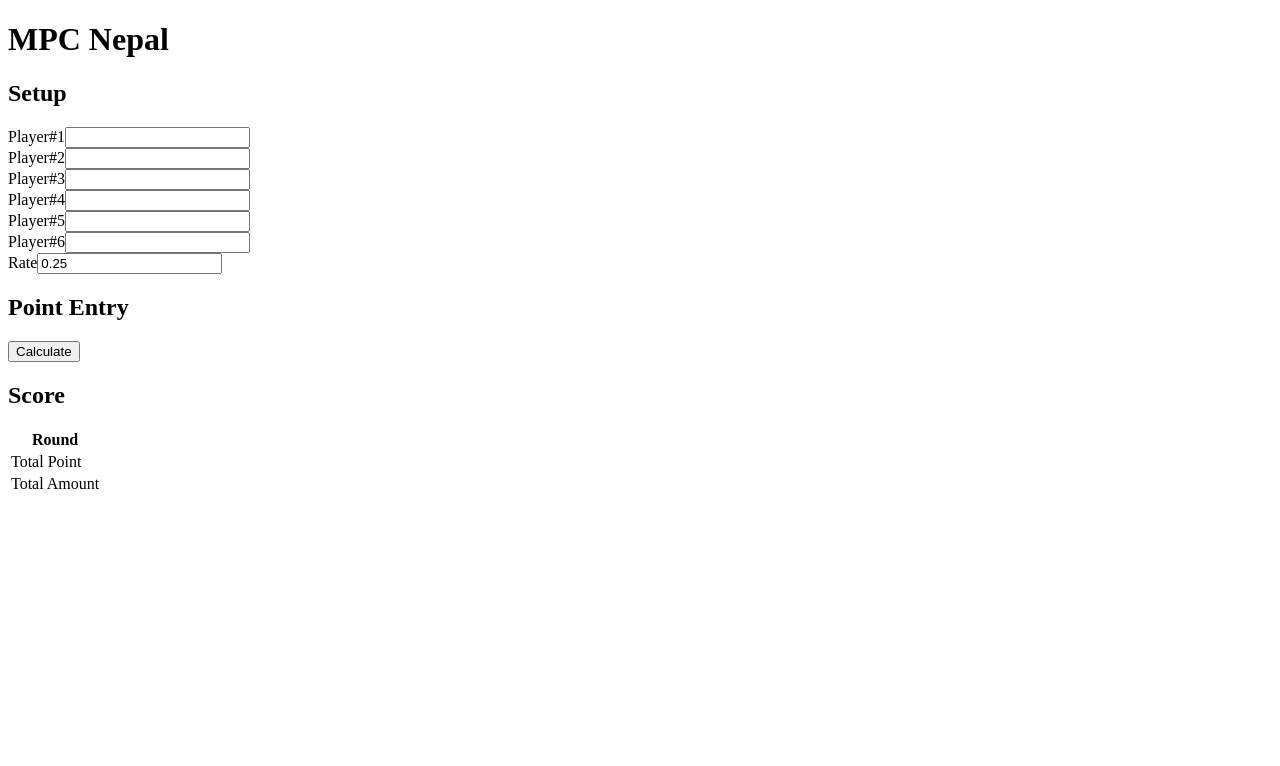
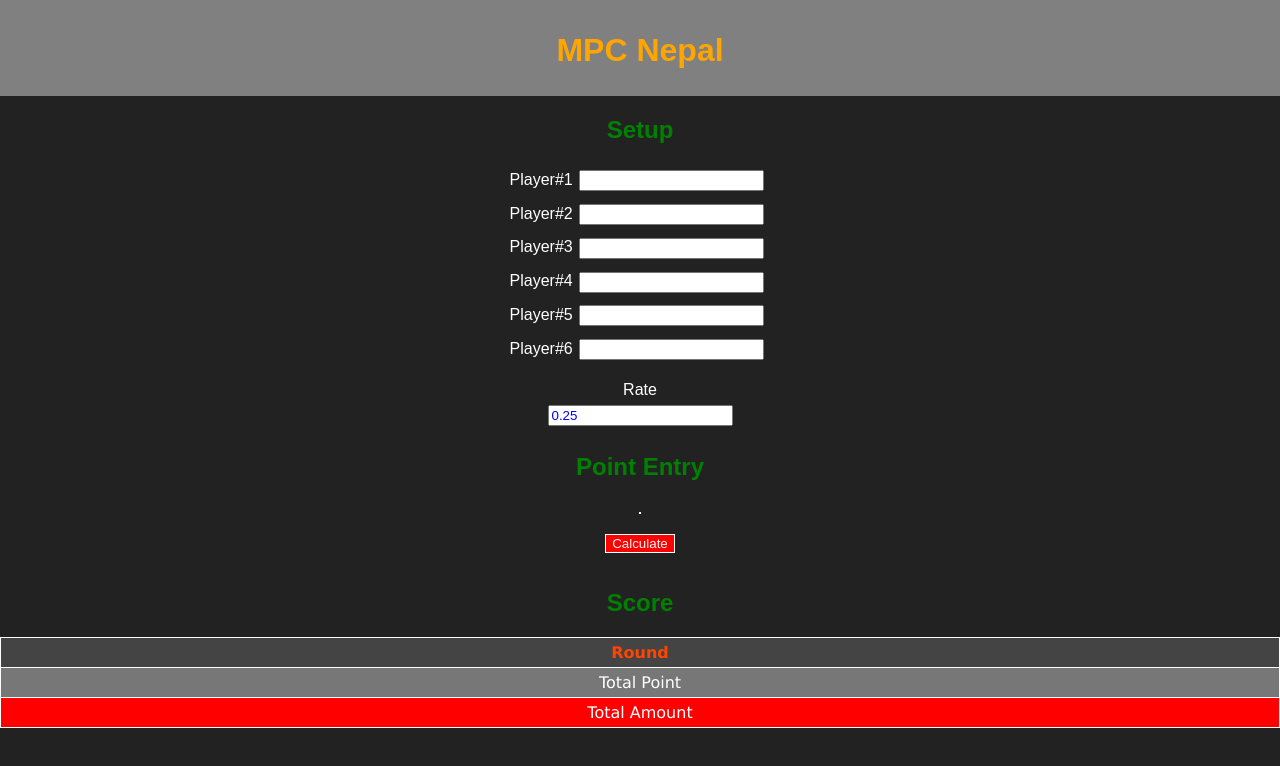
Before and after one commit to dangol-apps/mpc-nepal, a React (Create React App) app: page / in a window 1280 px wide. Shown: the top 766 px of the page. Built offline with nearby package versions, Linux system fonts and the light colour scheme.

Commit message:
basic css

```diff
--- /dev/null
+++ b/src/App.css
@@ -0,0 +1,85 @@
+body {
+    background-color: #222;
+    color: white;
+    font-family: Arial, Helvetica, sans-serif;
+    text-align: center;
+    margin: 0rem;
+}
+
+h1 {
+    color: orange;
+}
+
+h1.title {
+    background-color: gray;
+    margin: 0rem;
+    height: 2rem;
+    padding: 2rem;
+}
+
+.player-setup {
+    display: flex;
+    flex-direction: column;
+    margin: 0.9rem;
+
+}
+
+.rate-setup {
+    display: flex;
+    flex-direction: column;
+    margin: 0.9rem;
+    align-items: center;
+}
+
+.point-entry-main {
+    display: inline-flex;
+    flex-wrap: wrap;
+    flex-direction: row;
+    justify-content: center;
+    border: 1px solid white;
+    background-color: #3a3a3a;
+}
+
+h2 {
+    color: green;
+}
+
+input {
+    color: blue;
+    margin: 0.4rem;
+}
+
+button {
+    color: whitesmoke;
+    background-color: red;
+    border: 1px solid white;
+    margin: 1rem;
+}
+
+table,
+th,
+td {
+    color: yellow;
+    border: 0.5px solid white;
+    border-collapse: collapse;
+    margin: 0rem;
+    width: 100%;
+    padding: 5px;
+    font-family: Verdana, Geneva, Tahoma, sans-serif;
+}
+
+th {
+    color: orangered;
+    background-color: #444;
+}
+
+td.total-point-row {
+    background-color: #777;
+    color: white;
+}
+
+td.total-amount-row {
+    color: white;
+    background-color: red;
+
+}
--- a/src/App.tsx
+++ b/src/App.tsx
@@ -5,6 +5,7 @@ import Header from "./components/Header";
 import Setup from "./components/Setup";
 import Calculator from "./components/Calculator";
 import Result from "./components/Result";
+import './App.css'
 
 const App = () => {
   const { initialPlayers, initialRate, initialTotalPoints, initialRound, initialScores } = seedData();
--- a/src/components/Calculator.tsx
+++ b/src/components/Calculator.tsx
@@ -155,22 +155,26 @@ const Calculator = ({ players, scores, setScores, setTotalPoints, initialRound,
 
     return (<>
         <h2>Point Entry</h2>
+        <div className="point-entry-main">
             {
                 players.map(player => (
                     <div key={player.playerId}>
-                    <div>{player.name}</div>
+                        <h3>{player.name}</h3>
                         Maal
                         <input
                             key={player.playerId}
                             value={round.roundDetails.find(score => score.playerId === player.playerId)?.maal ?? 0}
                             onChange={(e) => handlePointInputChange(player.playerId, e)}
                         />
+                        <div>
                             {renderCheckbox('Seen', player.playerId, round.roundDetails.find(roundDetail => roundDetail.playerId === player.playerId)?.seen ?? false)}
                             {renderCheckbox('Winner', player.playerId, round.roundDetails.find(roundDetail => roundDetail.playerId === player.playerId)?.winner ?? false)}
                             {renderCheckbox('Dubli', player.playerId, round.roundDetails.find(roundDetail => roundDetail.playerId === player.playerId)?.dubli ?? false)}
                         </div>
+                    </div>
                 ))
             }
+        </div>
         <div>
             <button onClick={handleCalculateClick}>Calculate</button>
         </div>
--- a/src/components/Header.tsx
+++ b/src/components/Header.tsx
@@ -1,4 +1,6 @@
 const Header = (props: any) => {
-    return (<><h1>{props.title}</h1></>);
+    return (
+        <h1 className="title">{props.title}</h1>
+    );
 }
 export default Header;
--- a/src/components/Result.tsx
+++ b/src/components/Result.tsx
@@ -20,12 +20,12 @@ const Result = ({ players, rate, scores, totalPoints }
                         }
                     </tr>)}
                 <tr>
-                    <td>Total Point</td>
-                    {totalPoints.map(totalPoint => <td key={totalPoint.playerId}>{totalPoint.point}</td>)}
+                    <td className="total-point-row">Total Point</td>
+                    {totalPoints.map(totalPoint => <td className="total-point-row" key={totalPoint.playerId}>{totalPoint.point}</td>)}
                 </tr>
                 <tr>
-                    <td>Total Amount</td>
-                    {totalPoints.map(totalPoint => <td key={totalPoint.playerId}>${totalPoint.point * rate}</td>)}
+                    <td className="total-amount-row">Total Amount</td>
+                    {totalPoints.map(totalPoint => <td className="total-amount-row" key={totalPoint.playerId}>${totalPoint.point * rate}</td>)}
                 </tr>
             </tbody>
         </table >
--- a/src/components/Setup.tsx
+++ b/src/components/Setup.tsx
@@ -39,13 +39,17 @@ const Setup = ({ players, setPlayers, rate, setRate, setChangedPlayerId }
 
     return (<>
         <h2>Setup</h2>
+        <div className="player-setup">
             {renderPlayerInput(1)}
             {renderPlayerInput(2)}
             {renderPlayerInput(3)}
             {renderPlayerInput(4)}
             {renderPlayerInput(5)}
             {renderPlayerInput(6)}
+        </div>
+        <div className="rate-setup">
             Rate<input value={rate} onChange={handleRateInputChange}></input>
+        </div>
 
     </>);
 }
```
Lines whose indentation alone changed are shown as unchanged.
